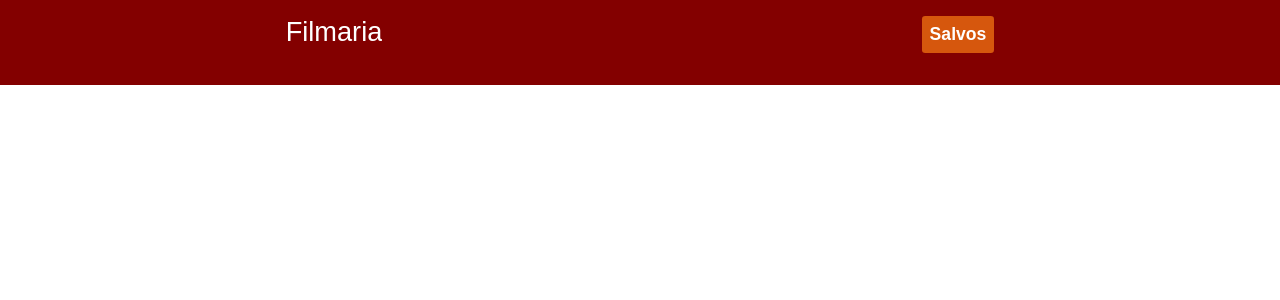
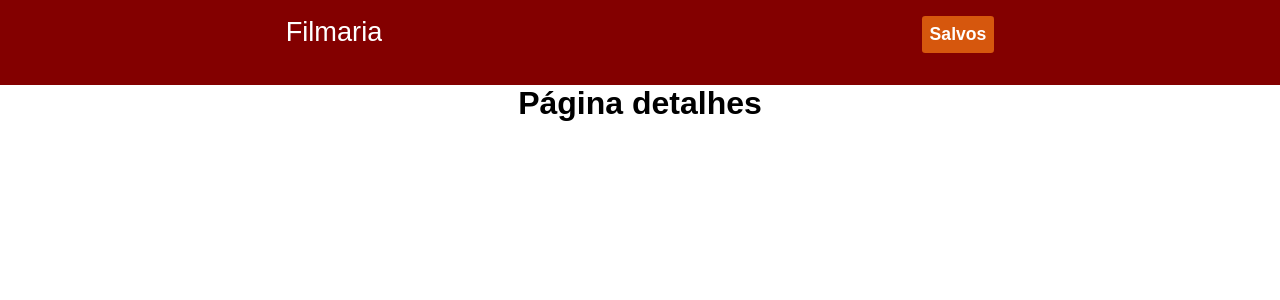
Before and after one commit to GabrielMerigo/Projeto-Filmaria-ReactJs, a React (Create React App) app: page /filme/1 in a window 1280 px wide. Shown: the top 300 px of the page. Built offline with nearby package versions, Linux system fonts and the light colour scheme.

Commit message:
Desenvolvendo pagina default e página detalhes

```diff
--- /dev/null
+++ b/src/pages/Error/index.jsx
@@ -0,0 +1,9 @@
+function Error(){
+  return(
+    <>
+      <h1>Página não encontrada...</h1>
+    </>
+  )
+}
+
+export default Error
--- /dev/null
+++ b/src/pages/Filme/index.jsx
@@ -0,0 +1,11 @@
+import '../Filme/FilmeInfo.css'
+
+function Filme (){
+  return(
+    <div>
+      <h1>Página detalhes</h1>
+    </div>
+  )
+}
+
+export default Filme
--- a/src/pages/Home/index.jsx
+++ b/src/pages/Home/index.jsx
@@ -17,12 +17,12 @@ function Home() {
   return (
     <div>
       {filmes.map(filme => {
-        const { foto, nome, sinopse, id } = filme
+        const { foto, nome, id } = filme
         return (
           <article className="container" key={id}>
             <h1 className="titulo">{nome}</h1>
             <img className="img" src={foto} alt="foto" />
-            <Link to="/" className="acessar">Acessar</Link>
+            <Link to={`/filme/${id}`} className="acessar">Acessar</Link>
           </article>
         )
       })}
--- a/src/routes.js
+++ b/src/routes.js
@@ -1,7 +1,9 @@
 import { Route, BrowserRouter, Switch } from 'react-router-dom';
 import Home from './pages/Home';
 import Header from './components/Header';
-import Favoritos from './pages/Favoritos'
+import Favoritos from './pages/Favorites';
+import Filme from './pages/Filme';
+import Erro from './pages/Error'
 
 const Routes = () => {
   return(
@@ -10,6 +12,8 @@ const Routes = () => {
       <Switch>
         <Route exact path="/" component={Home}/>
         <Route exact path="/favoritos" component={Favoritos}/>
+        <Route exact path="/filme/:id" component={Filme} />
+        <Route path="*" component={Erro} />
       </Switch>
     </BrowserRouter>
   )
```
Also changed, not shown: src/pages/Favorites/Favoritos.css (added), src/pages/Favorites/index.jsx (renamed from src/pages/Favoritos/index.jsx), src/pages/Filme/FilmeInfo.css (added).
